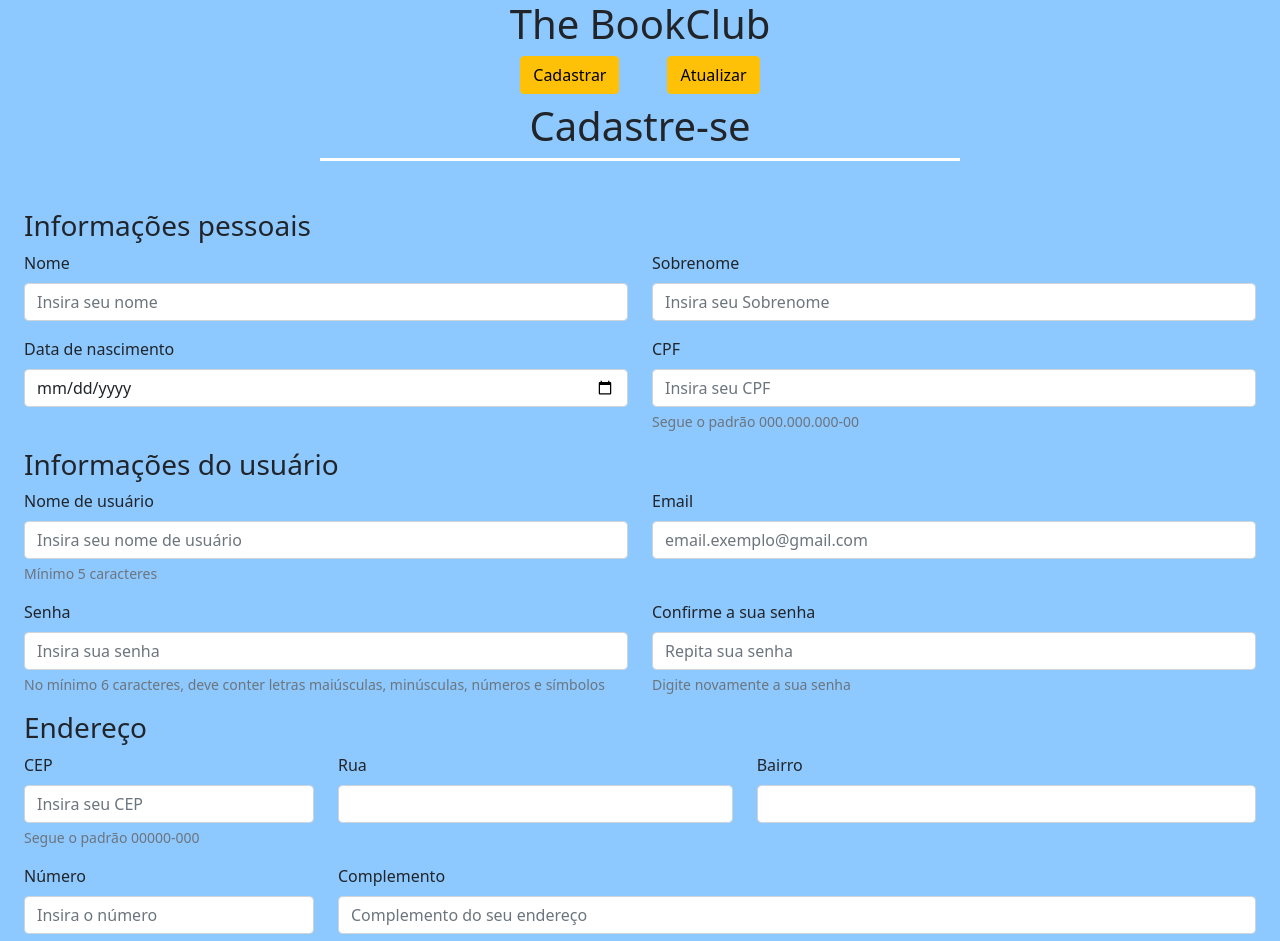
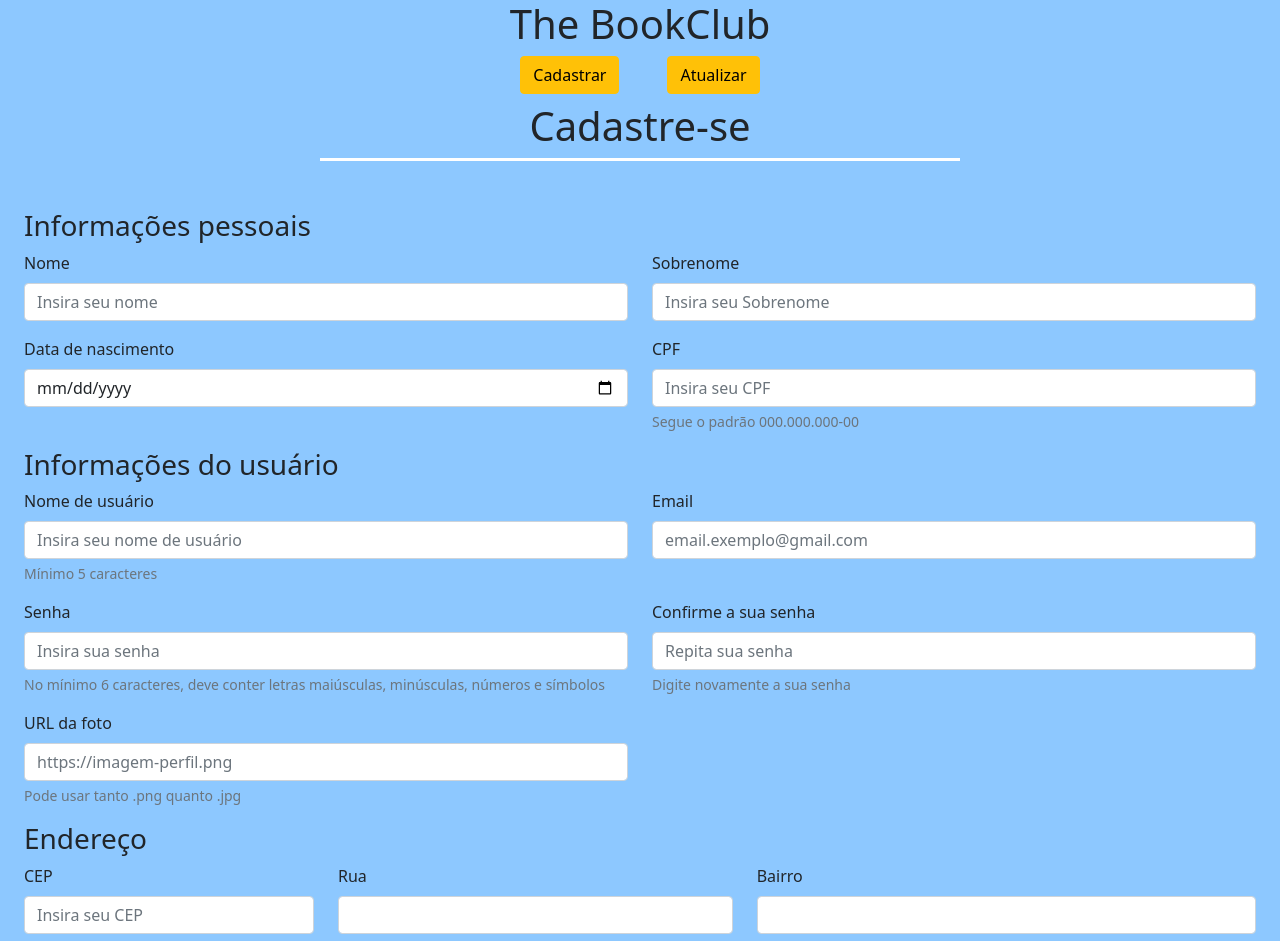
Before and after one commit to DigitalHouse-PortoSeguro/theBookClubFrontend, an Angular app: page /cadastrar in a window 1280 px wide. Shown: the top 941 px of the page. Built offline with nearby package versions, Linux system fonts and the light colour scheme.

Commit message:
Adicionado campo da foto

```diff
--- a/src/app/components/form-usuario/form-usuario.component.html
+++ b/src/app/components/form-usuario/form-usuario.component.html
@@ -31,6 +31,12 @@
                 name="confirmar-senha" id="confirmar-senha" class="col-md-6" placeholder="Repita sua senha"
                 helpText="Digite novamente a sua senha"></app-input-field>
         </div>
+        <div class="row">
+            <app-input-field formControlName="foto" title="URL da foto" name="foto" id="foto"
+                class="col-md-6" placeholder="https://imagem-perfil.png"
+                helpText="Pode usar tanto .png quanto .jpg">
+            </app-input-field>
+        </div>
         <div *ngIf="incluirTipo" class="row">
             <app-dropdown formControlName="tipoUsuario" title="Tipo de usuário" name="tipo-usuario" id="tipo-usuario"
                 class="col-md-6" defaultOption="Selecione uma opção" [options]="['COMUM', 'ADMIN']"></app-dropdown>
--- a/src/app/components/form-usuario/form-usuario.component.ts
+++ b/src/app/components/form-usuario/form-usuario.component.ts
@@ -54,6 +54,7 @@ export class FormUsuarioComponent implements OnInit {
 				CustomValidators.required("A confirmação da senha é obrigatória"),
 				CustomValidators.matchField("senha", "As senhas são diferentes")
 			]],
+			foto: [this.usuario?.foto ?? "", []],
 			dataNascimento: [this.usuario?.dataNascimento?.toString() ?? "", [
 				CustomValidators.required("A data de nascimento é obrigatória"),
 			]],
@@ -98,6 +99,7 @@ export class FormUsuarioComponent implements OnInit {
 			this.usuario.username = this.form.get('username')!.value;
 			this.usuario.email = this.form.get('email')!.value;
 			this.usuario.senha = this.form.get('senha')!.value;
+			this.usuario.foto = this.form.get('foto')?.value;
 			this.usuario.dataNascimento = LocalDate.fromString(this.form.get('dataNascimento')!.value);
 			this.usuario.rua = this.form.get('rua')!.value;
 			this.usuario.numero = Number.parseInt(this.form.get('numero')!.value);
```
